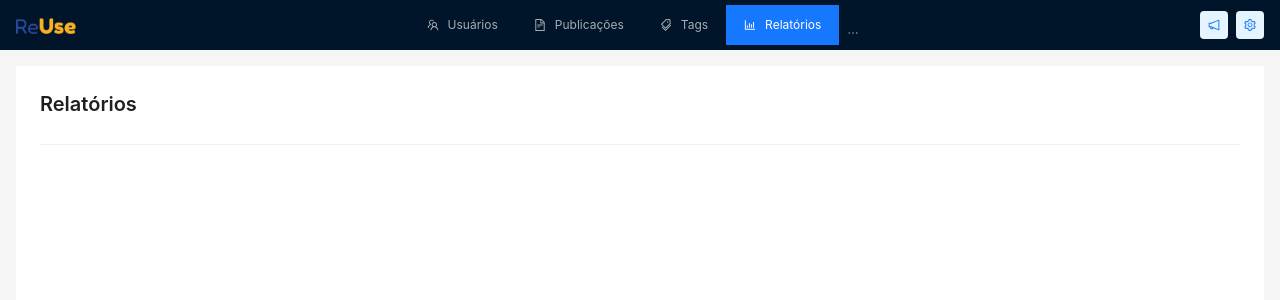
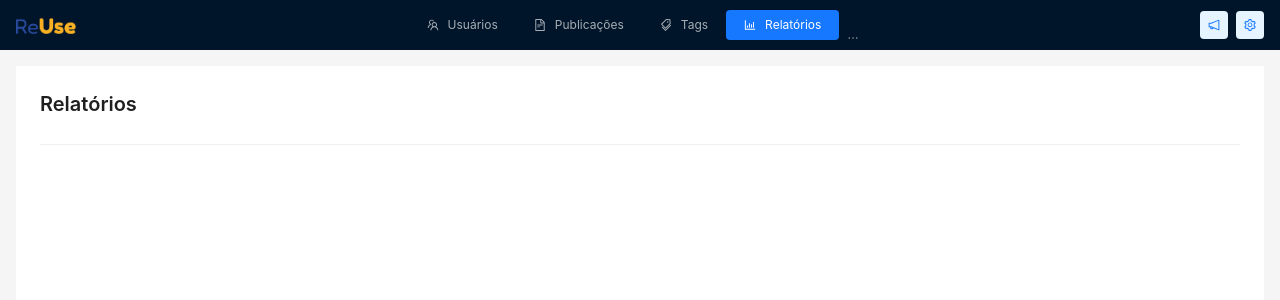
Before and after one commit to phtoselli/FIAP-Reuse, a Next.js app: page /dashboard/reports in a window 1280 px wide. Shown: the top 300 px of the page. Built offline with nearby package versions, Linux system fonts and the light colour scheme.

Commit message:
add logout

```diff
--- a/src/app/globals.css
+++ b/src/app/globals.css
@@ -34,4 +34,5 @@ a {
   align-items: center !important;
   justify-content: center !important;
   text-align: center !important;
+  border-radius: 4px !important;
 }
--- a/src/components/Header/index.tsx
+++ b/src/components/Header/index.tsx
@@ -112,7 +112,7 @@ export default function Header() {
             selectedKeys={[pathname]}
             onClick={handleMenuClick}
             items={menuItems}
-            style={{ borderBottom: "none", flex: 1, height: "40px" }}
+            style={{ borderBottom: "none", flex: 1, height: "30px" }}
           />
         </div>
 
```
